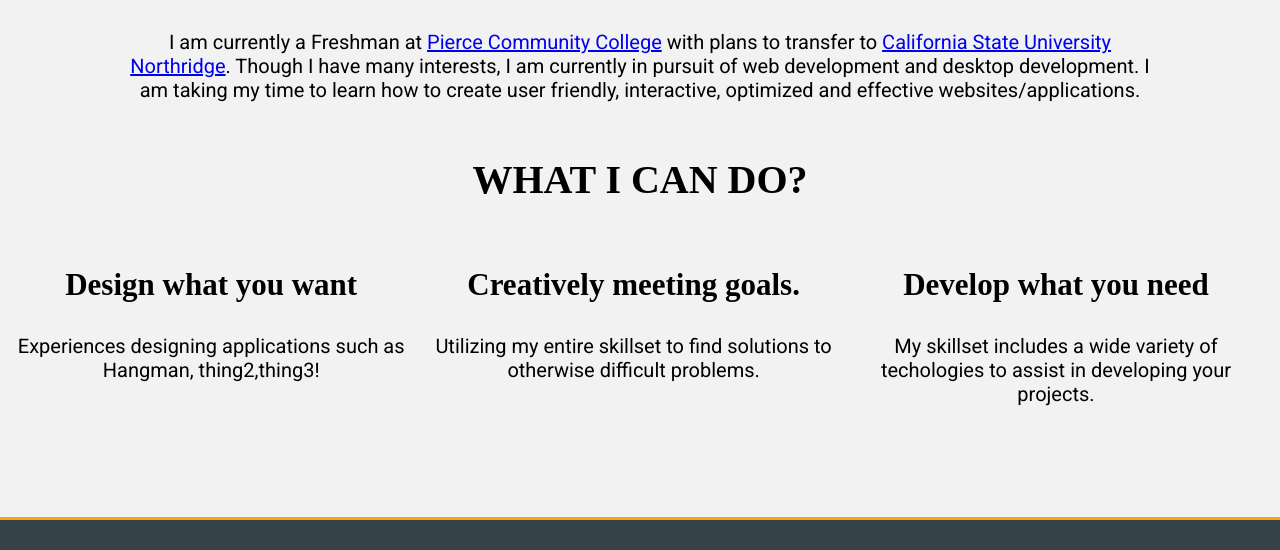
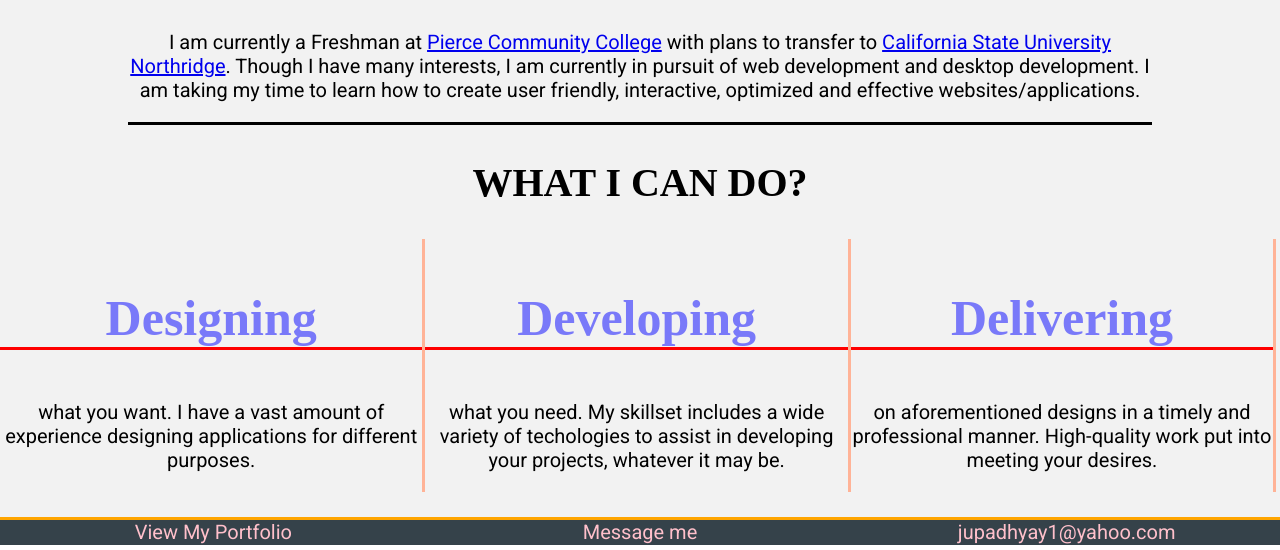
Before and after one commit to JayUpadhyayCS/SideProjects-LearningProjects-Blackhole, a plain HTML site: page Personal Projects/Website/main.html in a window 1280 px wide. Shown: the part 686-1236 px from the top of the page. Drawn offline with Linux system fonts and the light colour scheme; a web font is replaced by a local one.

Commit message:
mostly done css

```diff
--- a/Personal Projects/Website/design.css
+++ b/Personal Projects/Website/design.css
@@ -115,6 +115,12 @@ header nav
     text-align:center;
     background-color:#f2f2f2;
     height:600px;
+
+}
+#mid2{
+    border-style:none none solid none;
+    border-color:black;
+    vertical-align: middle;
 }
 #mid h2{
     font-family: 'Patua One';
@@ -127,50 +133,79 @@ header nav
     font-size:20px;
     font-weight:400;
 }
-.float/* Not working*/
+.float
 {
+    border-style:none solid none none;
+
     float:left;
     width: 33%;
     text-align:center;
+    border-color:rgb(255, 179, 151);
 }
 #mid h3{
-    font-size:31px;
+    font-size:50px;
+    font-weight :100px;
+    color:rgba(0,0,255,0.5);
+    border-style:none none solid none;
+    border-color:red
+}
 
-}
 #mid p{
     font-size:20px;
     font-weight:300px;
 
+
 }
+
 /*Contact me section*/
 footer{
-
-    left: 0.00%;
-    height:0px;
+    width:100%;
+    height:25px;
     background:#35424a;
-    color:white;
+    color:pink;
     border-top:orange 3px solid;
-    width: 100%;
-    padding-bottom:30px;
     font-family: Roboto, Helvetica, Arial, sans-serif;
-    font-size:10px;
+    font-size:20px;
     font-weight:100;
-    overflow:hidden;
-    /*width:90%; Leaving out for now. Instead make circle white circle?*/
 
 }
-.box{
-    border-radius: 5px;
-    padding: 20px;
-    display: grid;
-    grid-gap: 10px;
-    grid-template-columns: repeat(auto-fill, minmax(200px,1fr));
-    font-size: 150%;
+footer [class ^= 'footer-'] {
+    width: 33.3333%;
+    display: inline-block;
+    text-align: center;
+}
+footer [class ^= 'footer-']:hover {
+    color:red;
+}
+
+footer .footer-left {
+    float: left;
+}
+
+footer .footer-right {
+    float: right;
 }
 
 
 
 /*
+
+footer{
+    display: table;
+    table-layout: fixed;
+    background:#35424a;
+    color:white;
+    border-top:orange 3px solid;
+    width: 100%;
+    padding-bottom:20px;
+    font-family: Roboto, Helvetica, Arial, sans-serif;
+    font-size:10px;
+    font-weight:100;
+    overflow:hidden;
+    /*width:90%; Leaving out for now. Instead make circle white circle?
+
+}
+
 .footer {
     position:relative;
     box-sizing:border-box;
--- a/Personal Projects/Website/main.html
+++ b/Personal Projects/Website/main.html
@@ -40,8 +40,8 @@
 
     </section>
 
-    <section id="mid">
-    <div class="container">
+    <section id="mid" >
+    <div class="container" id="mid2">
             <h2 class="title">Who am I?</h2>
             <article>
                 <p class="text">I am currently a Freshman at <a href="https://www.piercecollege.edu/">Pierce Community College</a> with plans to transfer to <a href="https://www.csun.edu/">California State University Northridge</a>.
@@ -53,37 +53,42 @@
     </div>
     <h2 class="title">What I can do?</h2>
 
-
+    <section id="skills">
     <div class="float">
-        <h3>Design what you want</h3>
+        <h3 id="design">Designing</h3>
         <article>
-        <p>Experiences designing applications such as Hangman, thing2,thing3!</p>
+        <p>what you want. I have a vast amount of experience designing applications for different purposes.</p>
         </article>
     </div>
     <div class="float">
-        <h3>Creatively meeting goals.</h3>
+        <h3 id="develop">Developing</h3>
         <article>
             <p>
-                Utilizing my entire skillset to find solutions to otherwise difficult problems.
+                what you need. My skillset includes a wide variety of techologies to assist in developing your projects, whatever it may be.
             </p>
         </article>
     </div>
     <div class="float">
-        <h3>Develop what you need</h3>
+        <h3 id="deliver">Delivering</h3>
         <article>
-            <p>My skillset includes a wide variety of techologies to assist in developing your projects.</p>
+            <p> on aforementioned designs in a timely and professional manner. High-quality work put into meeting your desires.</p>
         </article>
     </div>
     </section>
-
-
+</section>
 
     <footer>
-        <div class="container"><!--Need container to prevent whitespace??-->
-        <h2 class="box">View My Portfolio</h2>
-        <h2  class="box">jupadhyay1@yahoo.com</h2>
-        <h2  class="box"> Message me</h2>
-        </div>
+        <aside class="footer-left">
+            View My Portfolio
+        </aside>
+
+        <aside class="footer-right">
+            jupadhyay1@yahoo.com
+        </aside>
+
+        <aside class="footer-center">
+            Message me
+        </aside>
     </footer>
 
 <!--
```
